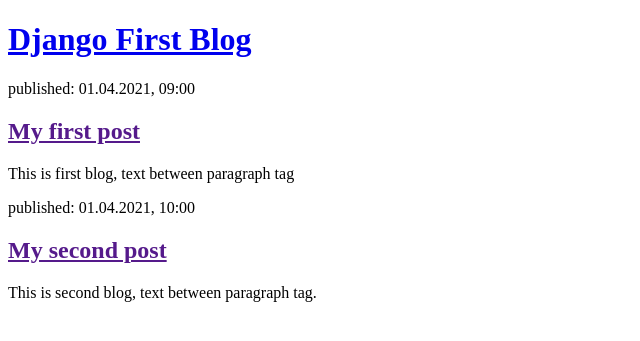
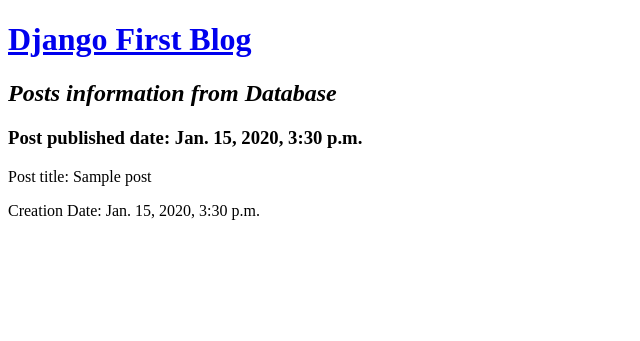
Before and after one commit to Chaitra109/my-first-blog, a Django app: page / in a window 1280 px wide. Shown: the top 341 px of the page, without its empty margins (0-640 px from the left). Run offline with Django 3.2, Linux system fonts and the light colour scheme; tables that the repository leaves empty hold one stand-in row (values such as "Sample post").

Commit message:
Modified templates to display posts from database.

```diff
--- a/mysite/blog/templates/blog/post_list.html
+++ b/mysite/blog/templates/blog/post_list.html
@@ -6,18 +6,15 @@
     <body>
         <header>
             <h1><a href="/">Django First Blog</a></h1>
+            <h2><em>Posts information from Database</em></h2>
         </header>
+        <div class="">
+          {% for post in posts %}
 
-        <article>
-            <time>published: 01.04.2021, 09:00</time>
-            <h2><a href="">My first post</a></h2>
-            <p>This is first blog, text between paragraph tag </p>
-        </article>
-
-        <article>
-            <time>published: 01.04.2021, 10:00</time>
-            <h2><a href="">My second post</a></h2>
-            <p>This is second blog, text between paragraph tag.</p>
-        </article>
+          <h3>Post published date: {{post.published_date}}</h3>
+          <p>Post title: {{post.title}}</p>
+          <p>Creation Date: {{post.creation_date}}</p>
+          {%endfor%}
+        </div>
     </body>
 </html>
--- a/mysite/blog/views.py
+++ b/mysite/blog/views.py
@@ -1,5 +1,8 @@
 from django.shortcuts import render
+from .models import Post
+from django.utils import timezone
 
 # Create your views here.
 def post_list(request):
-    return render(request, 'blog/post_list.html', {})
+    posts = Post.objects.filter(published_date__lte=timezone.now()).order_by('published_date')
+    return render(request, 'blog/post_list.html', {'posts':posts})
```
